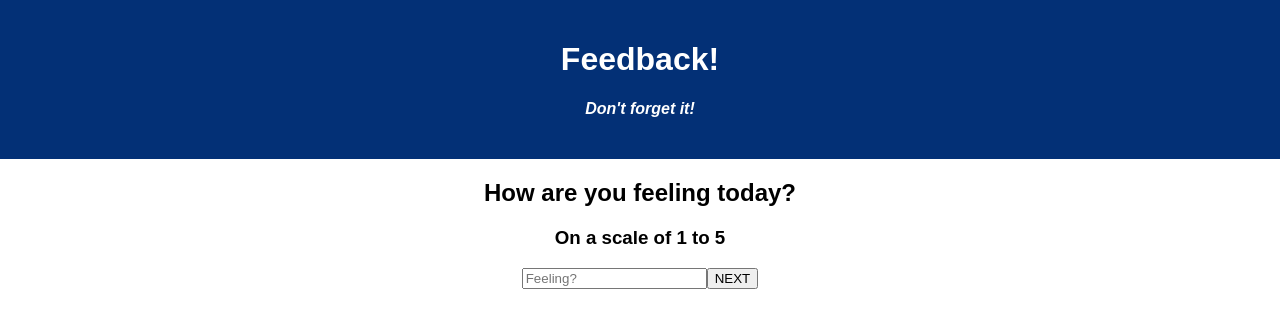
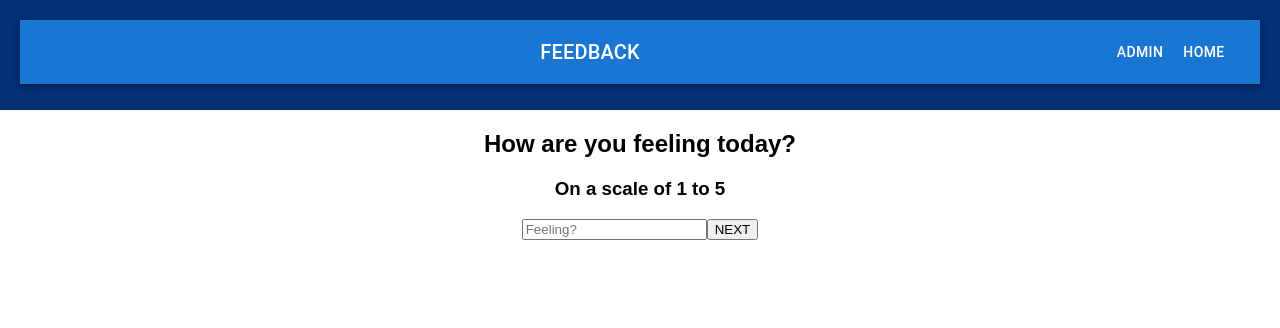
Before and after one commit to walkerneu/weekend-redux-feedback-loop, a React (Create React App) app: page / in a window 1280 px wide. Shown: the top 328 px of the page. Built offline with nearby package versions, Linux system fonts and the light colour scheme.

Commit message:
Imported material ui, added Header component with mui styling, home and admin link buttons

```diff
--- a/package.json
+++ b/package.json
@@ -4,6 +4,9 @@
   "private": true,
   "proxy": "http://localhost:5001",
   "dependencies": {
+    "@emotion/react": "^11.11.1",
+    "@emotion/styled": "^11.11.0",
+    "@mui/material": "^5.14.19",
     "axios": "^0.21.1",
     "express": "^4.17.1",
     "pg": "^8.2.1",
--- a/src/components/App/App.jsx
+++ b/src/components/App/App.jsx
@@ -11,16 +11,14 @@
 import SubmitPage from '../SubmitPage/SubmitPage';
 import SuccessPage from '../SuccessPage/SuccessPage';
 import AdminPage from '../AdminPage/AdminPage';
+import Header from '../Header/Header';
 
 function App() {
 
   return (
     <div className='App'>
-      <header className='App-header'>
-        <h1 className='App-title'>Feedback!</h1>
-        <h4>Don't forget it!</h4>
-      </header>
       <Router>
+        <Header />
         <Route exact path='/'>
           <FeelingsInput />
         </Route>
--- /dev/null
+++ b/src/components/Header/Header.jsx
@@ -0,0 +1,54 @@
+import AppBar from '@mui/material/AppBar';
+import Box from '@mui/material/Box';
+import Toolbar from '@mui/material/Toolbar';
+import Typography from '@mui/material/Typography';
+import Button from '@mui/material/Button';
+import IconButton from '@mui/material/IconButton';
+import { useHistory } from 'react-router-dom';
+
+function Header(){
+    const history = useHistory();
+
+    const adminLink = () => {
+        history.push('/admin');
+    }
+    const homeLink = () => {
+        history.push('/');
+    }
+    return  (
+    <Box sx={{ flexGrow: 1 }}
+        className="App-header">
+      <AppBar position="static">
+        <Toolbar>
+          <IconButton
+            size="large"
+            edge="start"
+            color="inherit"
+            aria-label="menu"
+            sx={{ mr: 2 }}
+          >
+
+          </IconButton>
+          <Typography variant="h6" component="div" sx={{ flexGrow: 1 }}>
+            FEEDBACK
+          </Typography>
+          <Button
+            color="inherit"
+            onClick={adminLink}>
+                Admin
+          </Button>
+          <Button
+            color="inherit"
+            onClick={homeLink}>
+                Home
+          </Button>
+        </Toolbar>
+      </AppBar>
+    </Box>
+    )
+}
+
+export default Header;
+
+{/* <header className='App-header'>
+        <h1 className='App-title'>Feedback!</h1> */}
```
Also changed, not shown: 1 other file (tests, documents, lock files or other folders).
